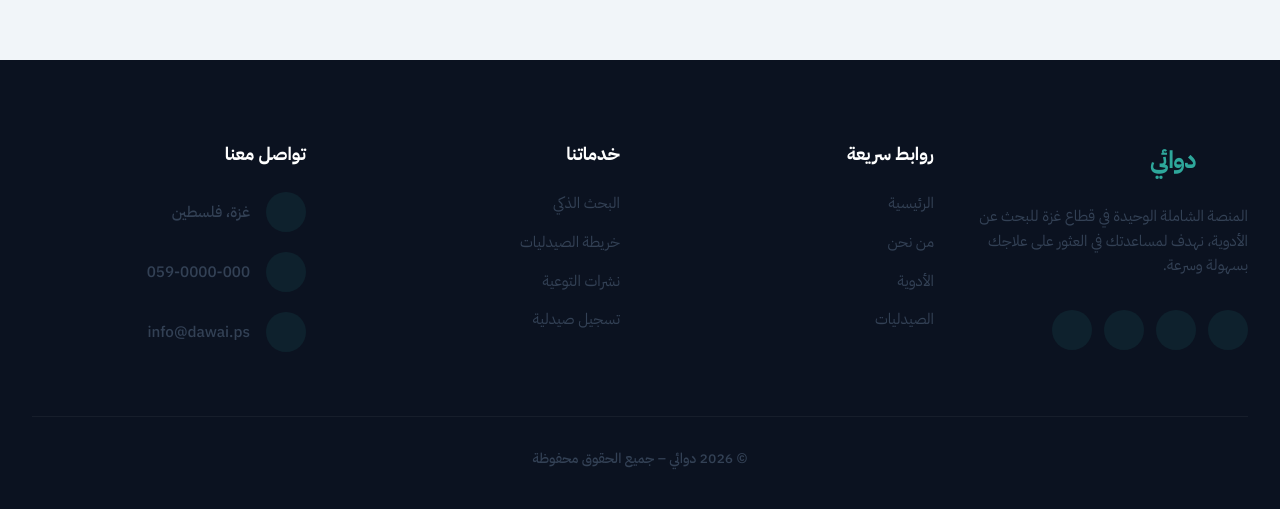
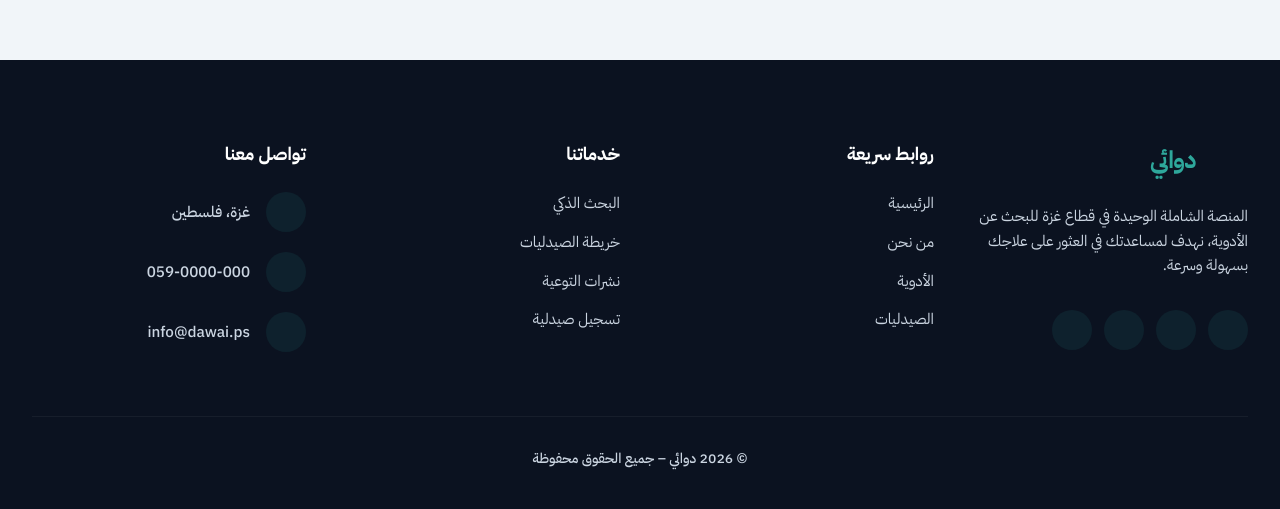
Before and after one commit to AbdullahAbuZaid04/dawai-gaza, a React (Create React App) app in the folder Frontend/: page /pharmacies in a window 1280 px wide. Shown: the part 944-1453 px from the top of the page. Built offline with nearby package versions, Linux system fonts and the light colour scheme; no server answers; some icons are missing.

Commit message:
fix(ui):improve ui in pages

```diff
--- a/Frontend/src/components/citizen/pharmacy-profile/ProfileSidebar.jsx
+++ b/Frontend/src/components/citizen/pharmacy-profile/ProfileSidebar.jsx
@@ -1,5 +1,4 @@
 import { Pill, Clock } from "lucide-react";
-import { formatTimeRangeArabic } from "../../../utils/time";
 
 function ProfileSidebar({ pharmacy, tabs, activeTab, onTabChange }) {
   return (
@@ -9,17 +8,19 @@ function ProfileSidebar({ pharmacy, tabs, activeTab, onTabChange }) {
         <div className="w-20 h-20 md:w-24 md:h-24 rounded-3xl bg-ui-gray mx-auto mb-4 flex items-center justify-center border-2 border-dashed border-primary">
           <Pill className="text-primary w-10 h-10 md:w-12 md:h-12" />
         </div>
-        <h1 className="text-2xl md:text-3xl font-black text-content-main mb-4">{pharmacy.name}</h1>
+        <h1 className="text-2xl md:text-3xl font-black text-content-main mb-4">
+          {pharmacy.name}
+        </h1>
         <span className="inline-flex items-center gap-2 px-4 py-1.5 rounded-xl border border-primary/20 bg-primary/5 text-primary text-xs font-black">
           <Clock size={14} />
-          {formatTimeRangeArabic(pharmacy.open_time, pharmacy.close_time)}
+          {`${pharmacy.open_time} - ${pharmacy.close_time}`}
         </span>
       </div>
 
       <div className="h-px bg-ui-border mb-8" />
 
       {/* Navigation */}
-      <nav className="space-y-2 flex flex-col">
+      <nav className="space-y-3 flex flex-col">
         {tabs.map((tab) => (
           <button
             key={tab.id}
--- a/Frontend/src/components/common/Footer.jsx
+++ b/Frontend/src/components/common/Footer.jsx
@@ -24,7 +24,7 @@ function Footer() {
   ];
 
   return (
-    <footer dir="rtl" className="bg-ui-footer text-content-light py-12 md:pt-20">
+    <footer dir="rtl" className="bg-ui-footer py-12 md:pt-20">
       <div className="max-w-8xl mx-auto px-4 sm:px-6 lg:px-8">
         <div className="grid grid-cols-1 md:grid-cols-2 lg:grid-cols-4 gap-12 md:gap-10 text-right">
           {/* 1. Brand */}
@@ -33,7 +33,7 @@ function Footer() {
               <LocalPharmacyIcon className="text-primary !text-[40px]" />
               <span className="text-2xl font-black text-primary tracking-tight">دوائي</span>
             </div>
-            <p className="text-content-light leading-relaxed text-[0.95rem] mb-8">
+            <p className="text-content-inverse leading-relaxed text-[0.95rem] mb-8">
               المنصة الشاملة الوحيدة في قطاع غزة للبحث عن الأدوية، نهدف لمساعدتك في العثور على علاجك
               بسهولة وسرعة.
             </p>
@@ -63,7 +63,7 @@ function Footer() {
                 <Link
                   key={idx}
                   to={link.path}
-                  className="text-content-light hover:text-primary transition-colors w-fit"
+                  className="text-content-inverse hover:text-primary transition-colors w-fit"
                 >
                   {link.label}
                 </Link>
@@ -76,7 +76,7 @@ function Footer() {
             <h2 className="text-lg font-extrabold text-content-white mb-6">خدماتنا</h2>
             <div className="flex flex-col gap-4 text-[0.95rem]">
               {servicesLinks.map((item, idx) => (
-                <span key={idx} className="text-content-light">
+                <span key={idx} className="text-content-inverse">
                   {item.text}
                 </span>
               ))}
@@ -96,7 +96,7 @@ function Footer() {
                   <div className="w-10 h-10 bg-primary/10 text-primary rounded-full flex items-center justify-center group-hover:scale-110 transition-transform">
                     {item.icon}
                   </div>
-                  <span className="text-content-light font-medium">{item.text}</span>
+                  <span className="text-content-inverse font-medium">{item.text}</span>
                 </div>
               ))}
             </div>
@@ -104,7 +104,7 @@ function Footer() {
         </div>
 
         <div className="mt-16 pt-8 border-t border-content-white/5 text-center">
-          <p className="text-content-light text-sm font-medium">
+          <p className="text-content-inverse text-sm font-medium">
             © {new Date().getFullYear()} دوائي – جميع الحقوق محفوظة
           </p>
         </div>
--- a/Frontend/src/pages/citizen/MedicineDetails.js
+++ b/Frontend/src/pages/citizen/MedicineDetails.js
@@ -23,7 +23,9 @@ const MedicineDetails = () => {
   useEffect(() => {
     const fetchDetails = async () => {
       try {
-        const res = await axios.get(`${API_BASE_URL}/inventory/${pharmacyId}/${medicineId}`);
+        const res = await axios.get(
+          `${API_BASE_URL}/inventory/${pharmacyId}/${medicineId}`,
+        );
         setData(res.data);
       } catch (err) {
         console.error(err);
@@ -36,7 +38,9 @@ const MedicineDetails = () => {
 
   if (loading) {
     return (
-      <div className="min-h-screen flex items-center justify-center">جاري تحميل التفاصيل...</div>
+      <div className="min-h-screen flex items-center justify-center">
+        جاري تحميل التفاصيل...
+      </div>
     );
   }
 
@@ -51,6 +55,7 @@ const MedicineDetails = () => {
   }
 
   const { medicine, pharmacy } = data;
+  console.log("pharmacy Details:", pharmacy);
 
   return (
     <div className="min-h-screen bg-ui-gray/40 text-right py-8 md:py-16">
@@ -58,7 +63,7 @@ const MedicineDetails = () => {
         <div className="mb-8">
           <button
             onClick={() => navigate(-1)}
-            className="inline-flex items-center gap-2 text-content-light font-bold hover:text-primary transition-colors py-2"
+            className="inline-flex items-center gap-2 text-content-light font-bold bg-ui-card hover:text-content-main transition-colors px-4 py-2 rounded-xl"
           >
             <ArrowRight size={20} />
             <span>العودة للسابق</span>
```
